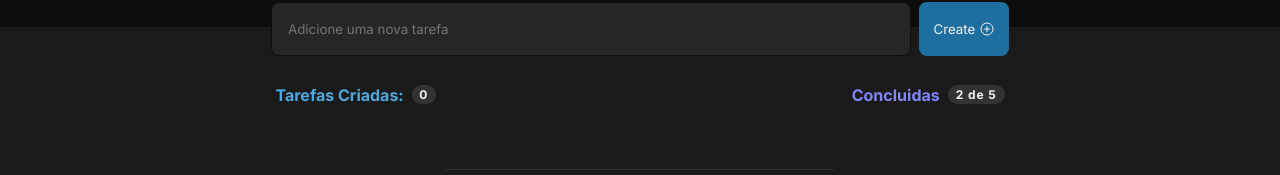
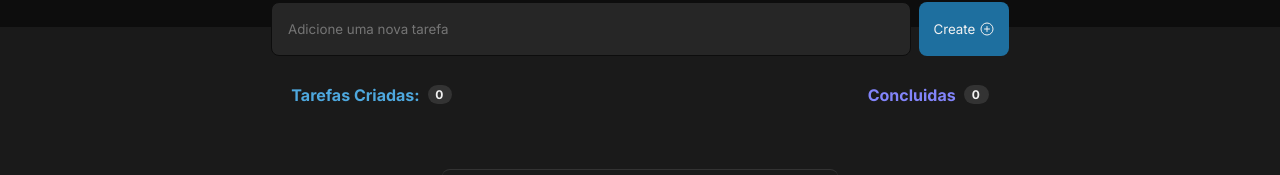
Before and after one commit to bonieasy/todo-list, a React (Vite) app: page / in a window 1280 px wide. Shown: the part 173-348 px from the top of the page. Built offline with nearby package versions, Linux system fonts and the light colour scheme.

Commit message:
tasks counter

```diff
--- a/src/components/TaskBox/TaskBox.tsx
+++ b/src/components/TaskBox/TaskBox.tsx
@@ -3,10 +3,9 @@ import { TaskList } from './style';
 
 export interface TaskProps {
     id: string;
-    //task: any;
     content: string;
+    isCompleted: boolean;
     onDeleteTask: (id: string) => void;
-    isCompleted: boolean;
     onCompleteTask: (id: string) => void;
   }
 
--- a/src/components/Tasks/Tasks.tsx
+++ b/src/components/Tasks/Tasks.tsx
@@ -49,7 +49,7 @@ export function Tasks() {
     }
 
     function toggleState(idToToggleTaskState: string) {
-        const taskToToggle = task.map((task) => {
+        const taskToToggle = task.map((task: { id: string; isCompleted: boolean; }) => {
             if (task.id === idToToggleTaskState) {
               task.isCompleted = !task.isCompleted;
               return task;
@@ -58,8 +58,11 @@ export function Tasks() {
             }
           });
           setTask(taskToToggle);
+    }
 
-    }
+    const tasksConclued = task.filter((task: { isCompleted: boolean; }) => {
+        return task.isCompleted === true;
+      }).length;
 
     return (
         <Container>
@@ -90,7 +93,9 @@ export function Tasks() {
                     <strong>
                         Concluidas
                     </strong>
-                    <p>2 de 5</p>
+                    <p>
+                    {task.length === 0 ? tasksConclued : `${tasksConclued} de ${task.length}`}
+                    </p>
                 </div>
             </div>
 
--- a/tsconfig.json
+++ b/tsconfig.json
@@ -7,7 +7,7 @@
     "skipLibCheck": true,
     "esModuleInterop": false,
     "allowSyntheticDefaultImports": true,
-    "strict": true,
+    "strict": false,
     "forceConsistentCasingInFileNames": true,
     "module": "ESNext",
     "moduleResolution": "Node",
```
